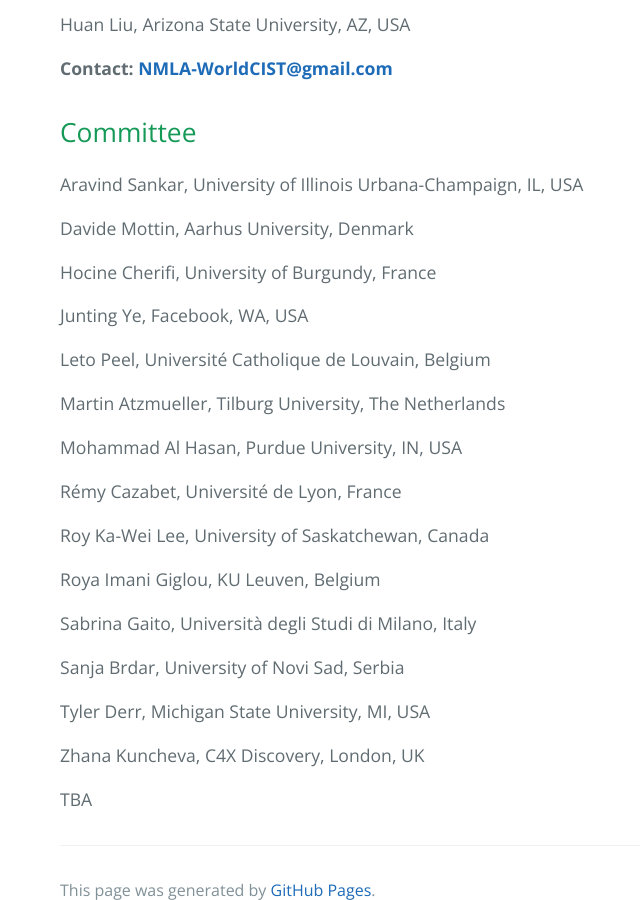
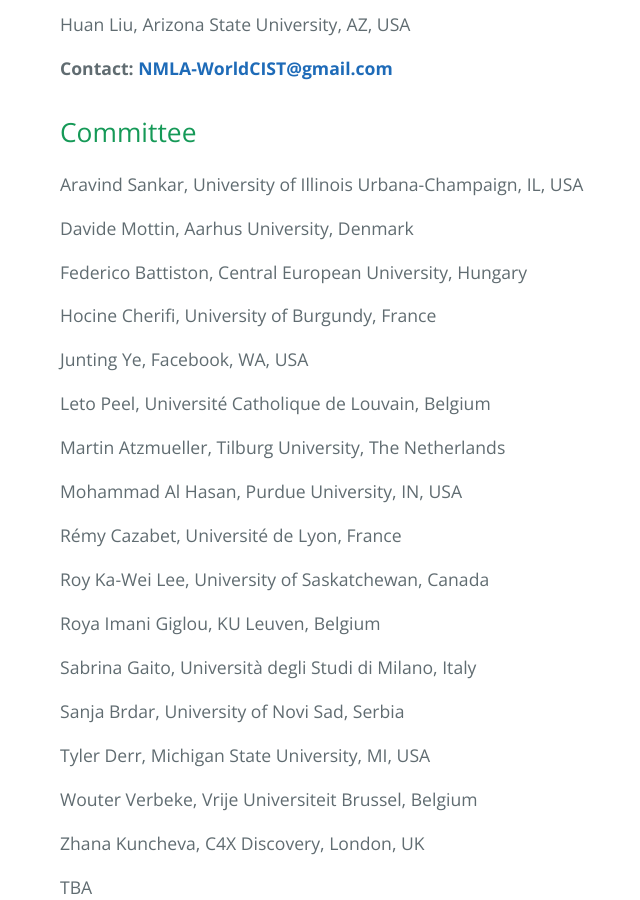
Before and after one commit to NMLA-WorldCIST/NMLA-WorldCIST.github.io, a Jekyll site: the page built from index.md, in a window 1280 px wide and 900 px high, scrolled down 3999 px. Shown: the whole window, without its empty margins (164-804 px from the left). Built offline with Jekyll 4.4.1, drawn with Linux system fonts in a browser that asks for light colours; part of the change alters nothing that is shown.

Commit message:
Update index.md

```diff
--- a/index.md
+++ b/index.md
@@ -137,6 +137,8 @@ Aravind Sankar, University of Illinois Urbana-Champaign, IL, USA
 
 Davide	Mottin,	Aarhus	University,	Denmark
 
+Federico	Battiston, Central European University, Hungary
+
 Hocine	Cherifi,	University	of	Burgundy,	France
 
 Junting Ye, Facebook, WA, USA
@@ -163,23 +165,11 @@ Sanja	Šćepanović,	Bell Labs	Cambridge, UK
 
 Tyler Derr, Michigan State University, MI, USA
 
+Wouter Verbeke, Vrije Universiteit Brussel, Belgium
+
 Zhana	Kuncheva,	C4X	Discovery,	London,	UK
 
 TBA
-
-<!---
-Huijuan	Wang,	Delft	University	of	Technology,	The	Netherlands
-Eric	Cambria,	Nanyang	Technoological	University,	Singapore
-Aleksandar	Bojchevski,	Technical	University	Munich,	Germany
-Brian	Keegan,	University	of	Colorado	Boulder,	CO,	USA
-Palash	Goyal,	University	of	Southern	California,	CA,	USA
-Barbara	Poblete,	University	of		Chile,	Chile
-Aris	Anagnostopoulos,	Sapienza	University	of	Rome,	Italy
-Jan	Ramon,	INRIA,	France
-Polina	Rosenshtein,	Aalto	University,	Finland
-Junting	Ye, Facebook,	CA,	USA
-Nicolas	Kourtellis,	Telefonica	Research,	Spain
--->
 
 <!---
 ## <a name="Venue"></a> Venue
```
